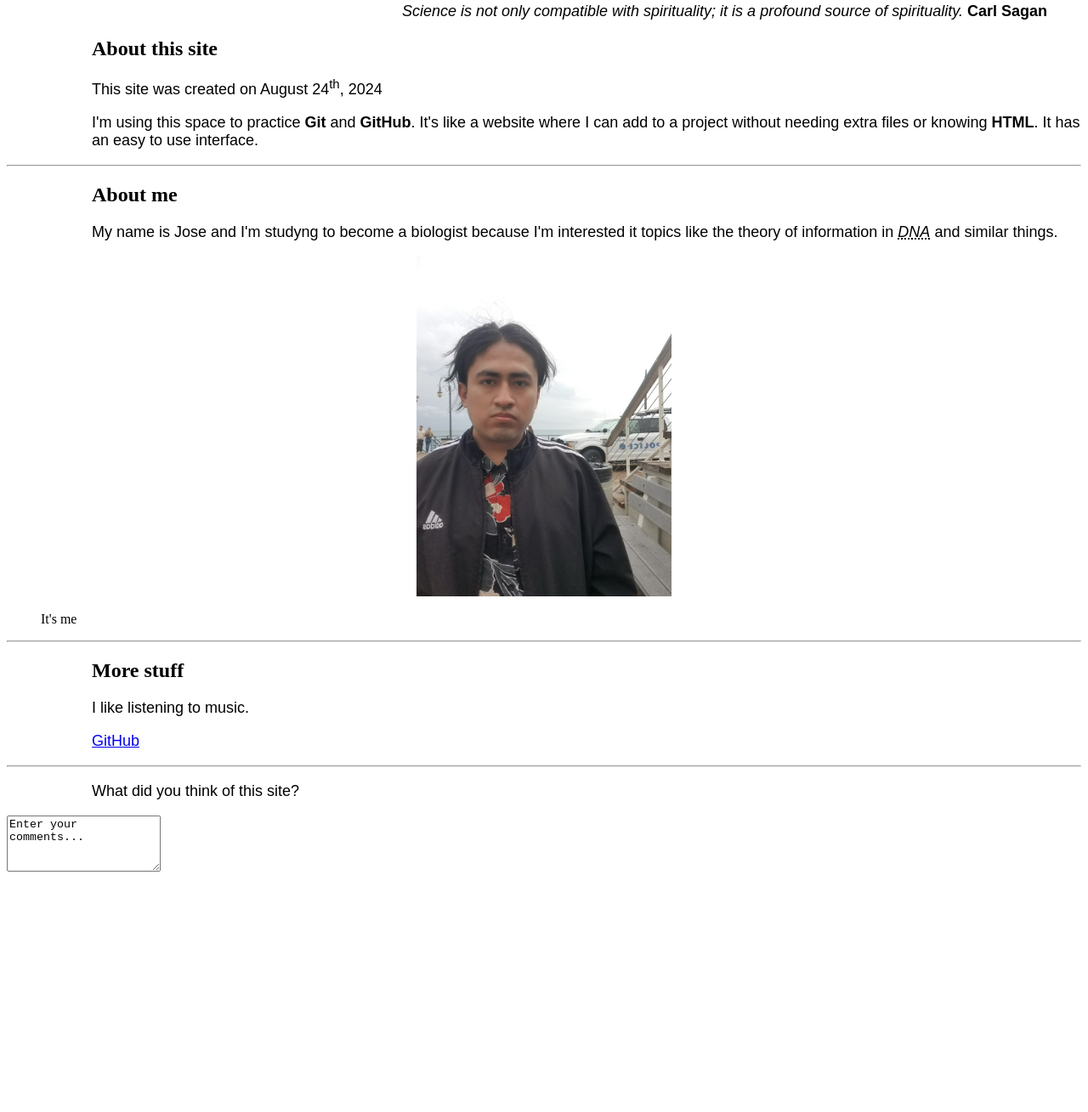
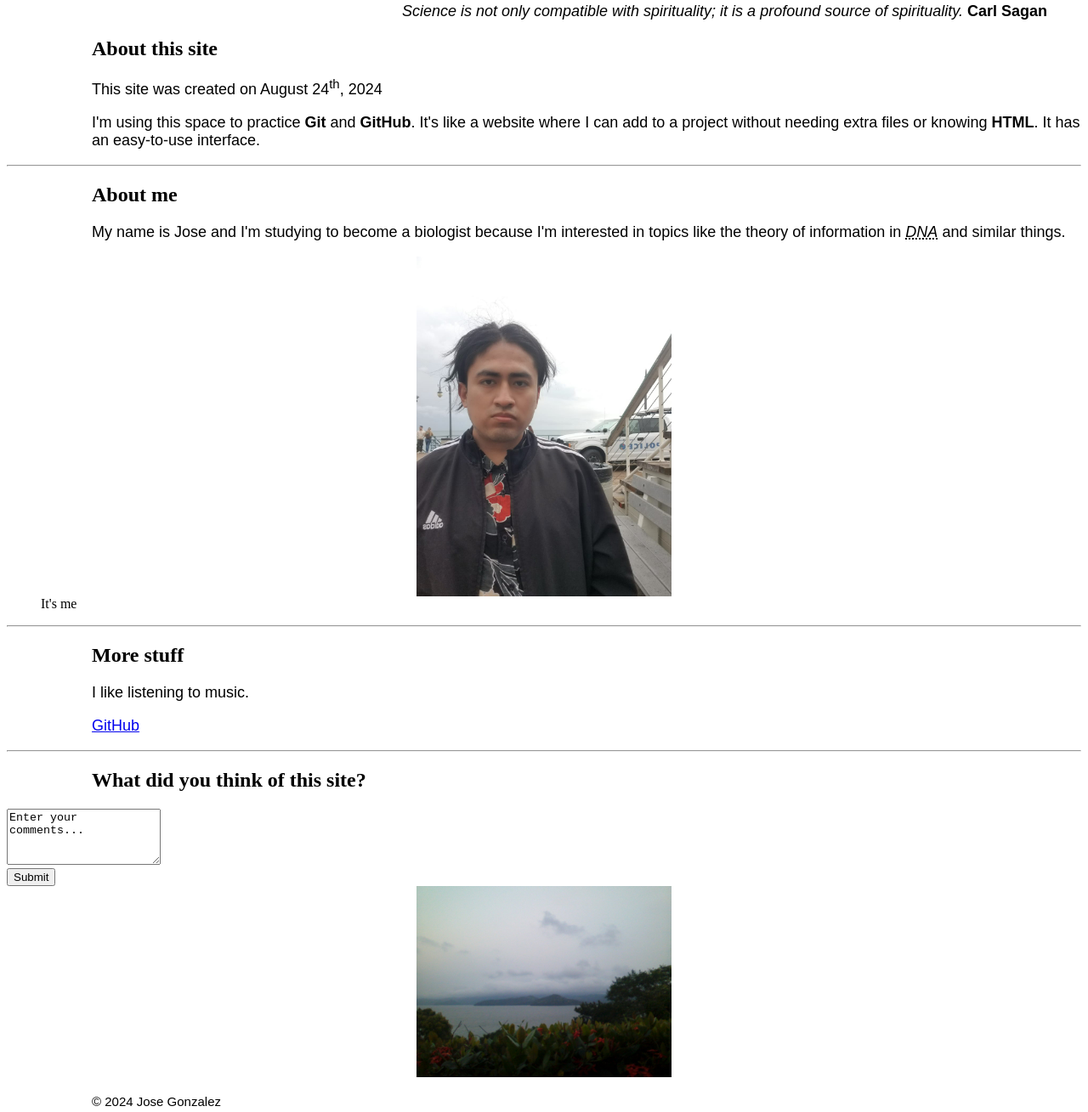
Before and after one commit to Jose461723/publishing-pages, a plain HTML site: page index.html in a window 1280 px wide. Shown: the part 255-1564 px from the top of the page at 85% size. Drawn offline with Linux system fonts and the light colour scheme.

Commit message:
Update index.html

```diff
--- a/index.html
+++ b/index.html
@@ -3,12 +3,9 @@
 <head>
     <meta charset="UTF-8">
     <meta name="viewport" content="width=device-width, initial-scale=1.0">
-    <title>my_first_page</title>
-
-
+    <title>My First Page</title>
+    <link rel="stylesheet" href="css1.css"> <!-- Correctly placed link tag for CSS -->
 </head>
-	<link rel="stylesheet"
-	href="css1.css"
 <body>
     <header>
         <img src="photothree.jpg" alt="photothree" class="resize-img" />
@@ -17,62 +14,50 @@
             <p><i>Science is not only compatible with spirituality; it is a profound source of spirituality.</i>
             <b>Carl Sagan</b></p>
         </blockquote>
-
     </header>
 
-    <div class="column">
-
-
     <section>
-    <h2>About this site</h2>
+        <div><h2 class="one">About this site</h2></div>
         <p>This site was created on August 24<sup>th</sup>, 2024</p>
         <p>I'm using this space to practice <b>Git</b> and <b>GitHub</b>.
             It's like a website where I can add to a project without
-        needing extra files or knowing <b>HTML</b>. It has an easy to use interface.
+            needing extra files or knowing <b>HTML</b>. It has an easy-to-use interface.
         </p>
-	<hr/>
+        <hr />
     </section>
 
     <section>
-
-    <h2>About me</h2>
-
-    <p>My name is Jose and I'm studyng to become a biologist because I'm interested it topics like the theory
+        <div><h2 class="one">About me</h2></div>
+        <p>My name is Jose and I'm studying to become a biologist because I'm interested in topics like the theory
             of information in <acronym title="Deoxyribonucleic acid"><i>DNA</i></acronym> and similar things.
         </p>
         <figure>
             <img src="photoone.jpg" alt="photoone" class="resize-img" title="It's me">
-	<br />
             <figcaption>It's me</figcaption>
         </figure>
-	<hr/>
+        <hr />
     </section>
 
     <section>
-    <h2>More stuff</h2>
-
+        <div><h2 class="one">More stuff</h2></div>
         <p>I like listening to music.</p>
         <p><a href="https://github.com/Jose461723">GitHub</a></p>
+        <hr />
     </section>
-	<hr/>
-	<form action="http://www.example.com/subsribe.php"
-	method="get">
-	<p>What did you think of this site?</p>
-	<textarea name="coments" cols="20" rows="4">Enter your comments... </textarea>
+
+    <section>
+        <form action="http://www.example.com/subscribe.php" method="get"> <!-- Fixed typo in URL and form action -->
+            <h2 class="one">What did you think of this site?</h2>
+            <textarea name="comments" cols="20" rows="4">Enter your comments...</textarea> <!-- Fixed typo in name attribute -->
+            <br /> <!-- Added a line break before the submit button for better spacing -->
+            <input type="submit" value="Submit"> <!-- Added a submit button to the form -->
         </form>
-    </div>
-
-    <div class="column">
-
+    </section>
 
     <img src="phototwo.jpg" alt="phototwo" class="resize-img">
-    </div>
+
     <footer>
-        <p><small>Copyright & copy; 2024 Jose Gonzalez</small></p>
+        <p><small>&copy; 2024 Jose Gonzalez</small></p> <!-- Corrected copyright symbol -->
     </footer>
-
-
-
 </body>
-
 </html>
```
Lines whose indentation alone changed are shown as unchanged.
